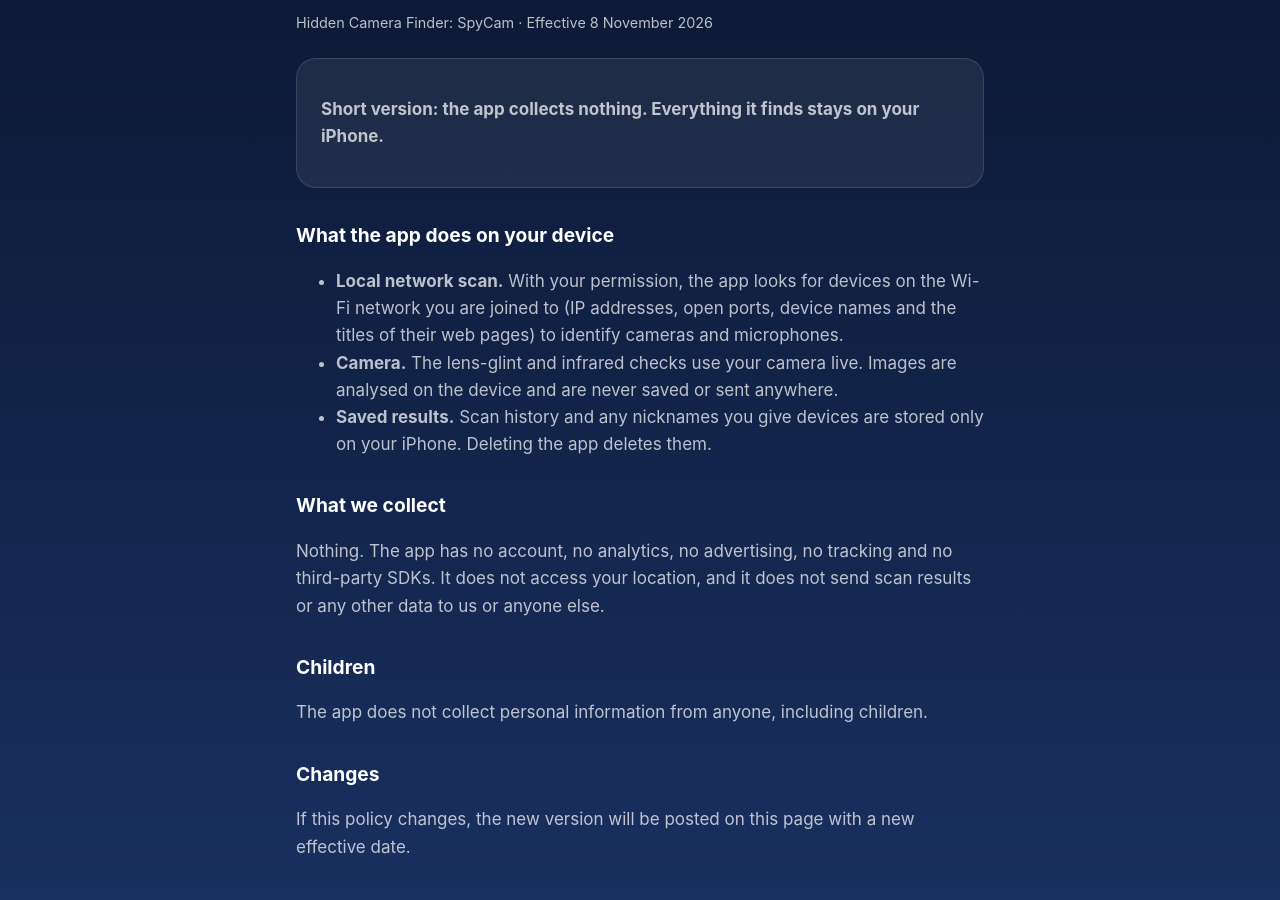
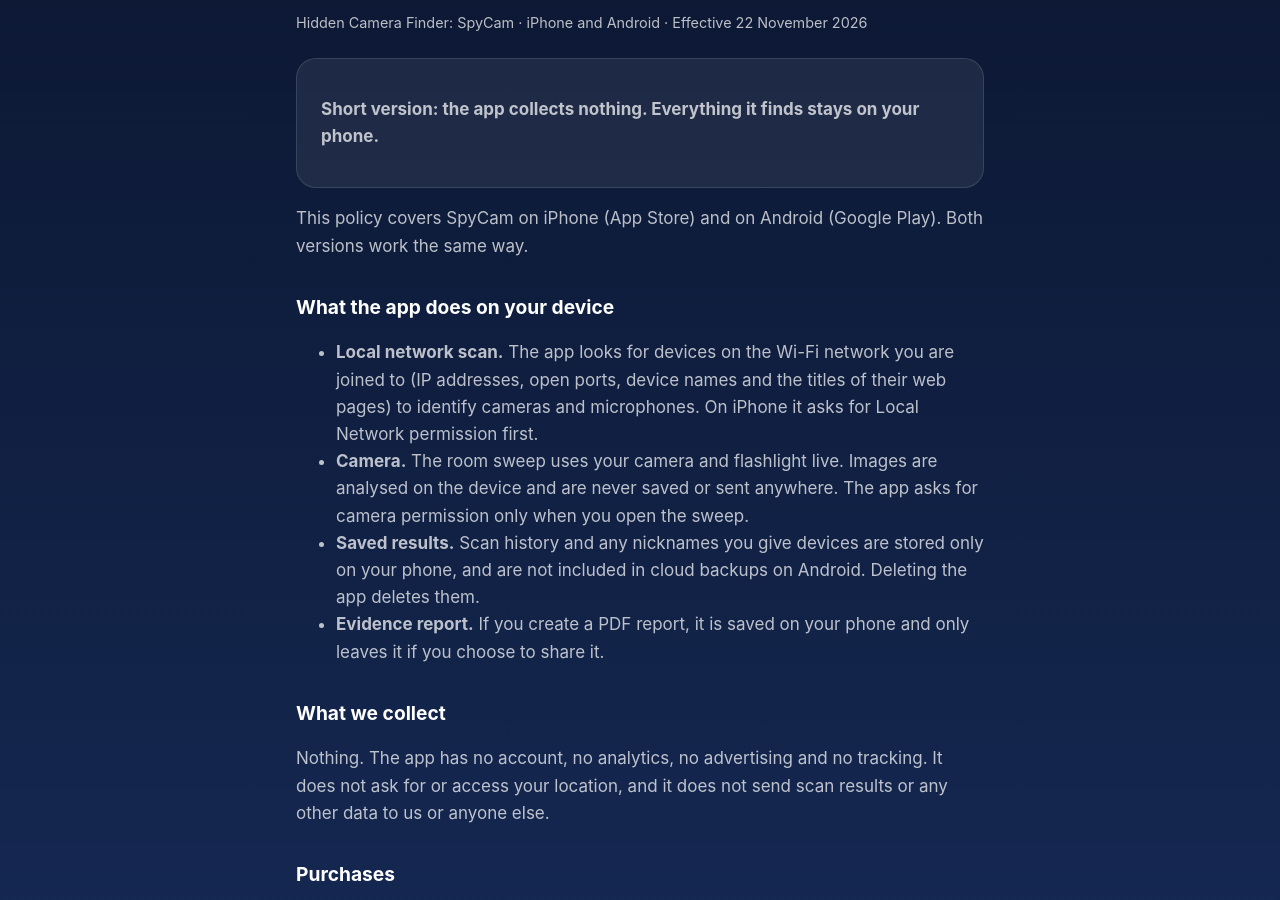
Before and after one commit to pgm-norbert/spycam-detector-site, a plain HTML site: page privacy.html in a window 1280 px wide. Shown: the part 149-1049 px from the top of the page. Drawn offline with Linux system fonts and the light colour scheme.

Commit message:
Privacy policy covers the Android app and in-app purchases
Co-Authored-By: Claude Opus 5.5 <noreply@anthropic.com>

```diff
--- a/privacy.html
+++ b/privacy.html
@@ -1,12 +1,16 @@
 <!doctype html><html lang="en"><head><meta charset="utf-8"><meta name="viewport" content="width=device-width,initial-scale=1"><title>Privacy Policy</title><link rel="stylesheet" href="style.css"></head>
 <body><main><nav><a href="./">Home</a><a href="support.html">Support</a><a href="privacy.html">Privacy</a></nav>
-<h1>Privacy Policy</h1><p class="small">Hidden Camera Finder: SpyCam · Effective 8 November 2026</p>
-<div class="card"><p><strong>Short version: the app collects nothing. Everything it finds stays on your iPhone.</strong></p></div>
+<h1>Privacy Policy</h1><p class="small">Hidden Camera Finder: SpyCam · iPhone and Android · Effective 22 November 2026</p>
+<div class="card"><p><strong>Short version: the app collects nothing. Everything it finds stays on your phone.</strong></p></div>
+<p>This policy covers SpyCam on iPhone (App Store) and on Android (Google Play). Both versions work the same way.</p>
 <h2>What the app does on your device</h2>
-<ul><li><strong>Local network scan.</strong> With your permission, the app looks for devices on the Wi-Fi network you are joined to (IP addresses, open ports, device names and the titles of their web pages) to identify cameras and microphones.</li>
-<li><strong>Camera.</strong> The lens-glint and infrared checks use your camera live. Images are analysed on the device and are never saved or sent anywhere.</li>
-<li><strong>Saved results.</strong> Scan history and any nicknames you give devices are stored only on your iPhone. Deleting the app deletes them.</li></ul>
-<h2>What we collect</h2><p>Nothing. The app has no account, no analytics, no advertising, no tracking and no third-party SDKs. It does not access your location, and it does not send scan results or any other data to us or anyone else.</p>
+<ul><li><strong>Local network scan.</strong> The app looks for devices on the Wi-Fi network you are joined to (IP addresses, open ports, device names and the titles of their web pages) to identify cameras and microphones. On iPhone it asks for Local Network permission first.</li>
+<li><strong>Camera.</strong> The room sweep uses your camera and flashlight live. Images are analysed on the device and are never saved or sent anywhere. The app asks for camera permission only when you open the sweep.</li>
+<li><strong>Saved results.</strong> Scan history and any nicknames you give devices are stored only on your phone, and are not included in cloud backups on Android. Deleting the app deletes them.</li>
+<li><strong>Evidence report.</strong> If you create a PDF report, it is saved on your phone and only leaves it if you choose to share it.</li></ul>
+<h2>What we collect</h2><p>Nothing. The app has no account, no analytics, no advertising and no tracking. It does not ask for or access your location, and it does not send scan results or any other data to us or anyone else.</p>
+<h2>Purchases</h2><p>SpyCam Pro is a one-time in-app purchase handled entirely by Apple (App Store) or Google (Google Play). We never see your payment details. The app only asks the store whether Pro has been bought on your account. Apple's and Google's own privacy policies cover the purchase.</p>
+<h2>Your rights and deleting data</h2><p>Because we hold no data about you, there is nothing for us to access, correct or delete. To remove everything the app stored, delete the app (or on Android, use Settings → Apps → SpyCam → Storage → Clear storage).</p>
 <h2>Children</h2><p>The app does not collect personal information from anyone, including children.</p>
 <h2>Changes</h2><p>If this policy changes, the new version will be posted on this page with a new effective date.</p>
 <h2>Contact</h2><p>Questions: <a href="mailto:norbert.adam85@gmail.com">norbert.adam85@gmail.com</a></p></main></body></html>
```
